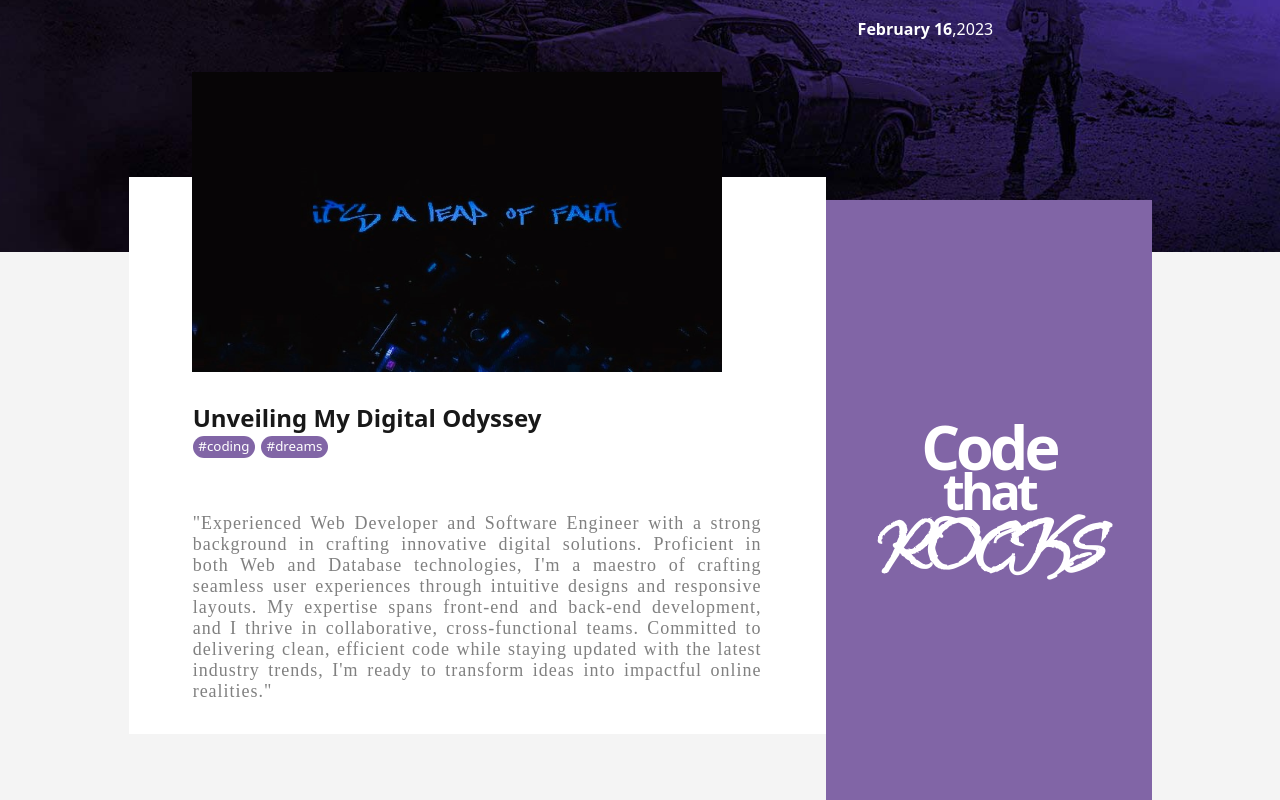
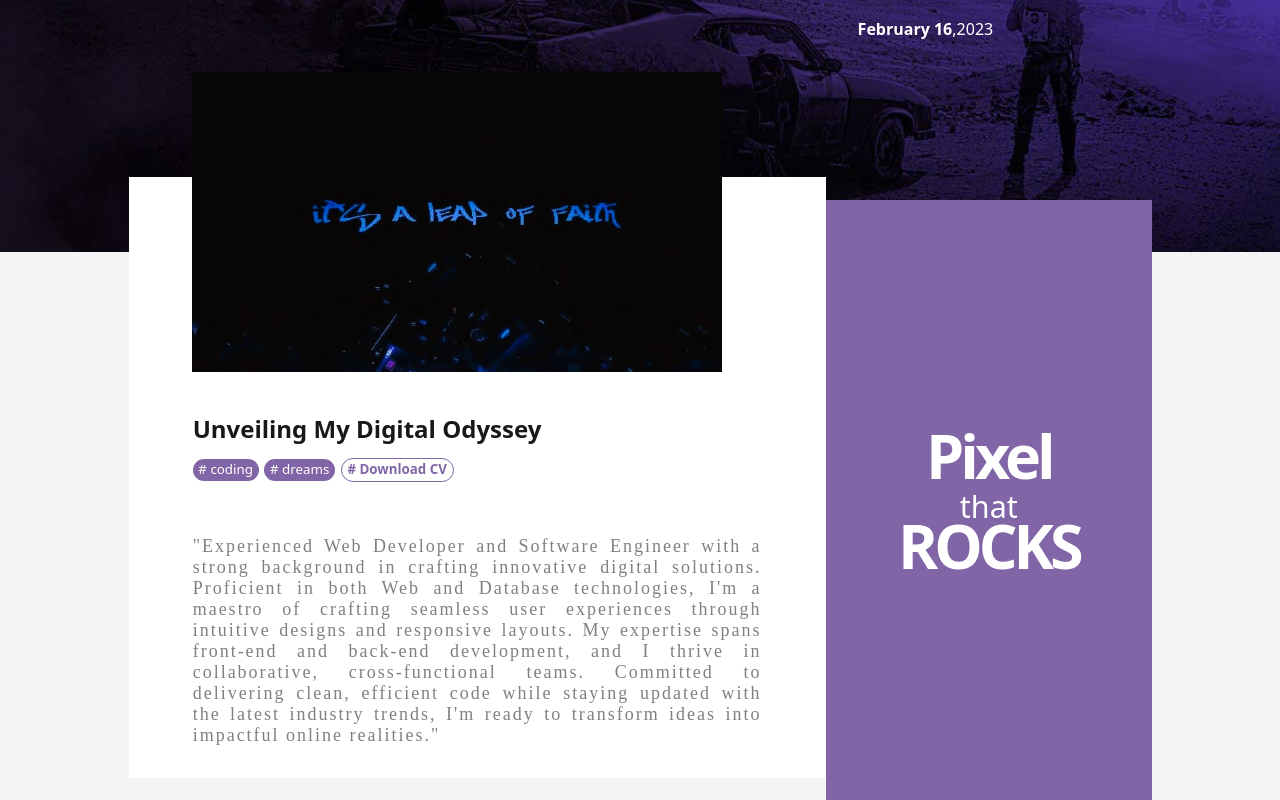
Before and after one commit to Abinesh-A/mrabi, a Next.js app: page /components/Os in a window 1280 px wide. Shown: the part 548-1348 px from the top of the page. Built offline with nearby package versions, Linux system fonts and the light colour scheme.

Commit message:
text_change_effect

```diff
--- a/src/pages/components/Os.js
+++ b/src/pages/components/Os.js
@@ -3,6 +3,7 @@ import localFont from "@next/font/local";
 import Image from "next/image";
 import quote from "../../img/quote_1.jpg";
 import Link from "next/link";
+import { useEffect, useState } from "react";
 // import { useEffect, useRef, useState } from "react";
 
 const w_italic = localFont({
@@ -19,6 +20,18 @@ const Os = ({ wordsRef, wordsFun, projectFun, skillsFun, findUsFun }) => {
   var month = today.toLocaleString("default", { month: "long" });
   let day = today.getDate();
   let year = today.getFullYear();
+
+  const [text, setText] = useState("Code");
+
+  useEffect(() => {
+    const intervalId = setInterval(() => {
+      setText((prevText) => (prevText === "Code" ? "Pixel" : "Code"));
+    }, 5000);
+
+    return () => {
+      clearInterval(intervalId);
+    };
+  });
 
   // const containerRef = useRef(null);
   // const [shouldRotate, setShouldRotate] = useState(false);
@@ -79,8 +92,13 @@ const Os = ({ wordsRef, wordsFun, projectFun, skillsFun, findUsFun }) => {
                   <h2>Unveiling My Digital Odyssey</h2>
                 </div>
                 <div>
-                  <span className={styles.about_tag}>#coding</span>
-                  <span className={styles.about_tag}>#dreams</span>
+                  <span className={styles.about_tag}># coding</span>
+                  <span className={styles.about_tag}># dreams</span>
+                  <span className={styles.about_tag_cv}>
+                    <Link href="/api/pdf" download target="_blank">
+                      # Download CV
+                    </Link>
+                  </span>
                 </div>
                 <div className={styles.about_text}>"Experienced Web Developer and Software Engineer with a strong background in crafting innovative digital solutions. Proficient in both Web and Database technologies, I'm a maestro of crafting seamless user experiences through intuitive designs and responsive layouts. My expertise spans front-end and back-end development, and I thrive in collaborative, cross-functional teams. Committed to delivering clean, efficient code while staying updated with the latest industry trends, I'm ready to transform ideas into impactful online realities."</div>
               </div>
@@ -124,13 +142,11 @@ const Os = ({ wordsRef, wordsFun, projectFun, skillsFun, findUsFun }) => {
                 ,{year}
               </div>
               <div className={styles.about_box_2}>
-                <div>Code</div>
+                <div>{text}</div>
                 <div>
                   <small>that</small>
                 </div>
-                <div style={{ marginTop: "7%" }} className={w_italic.className}>
-                  ROCKS
-                </div>
+                <div>ROCKS</div>
               </div>
             </div>
           </div>
--- a/src/styles/Os.module.css
+++ b/src/styles/Os.module.css
@@ -65,6 +65,7 @@
 
 .about_head {
   color: rgba(0, 0, 0, 0.906);
+  margin: 2% 0 2%;
   font-family: system-ui, -apple-system, BlinkMacSystemFont, "Segoe UI", Roboto, Oxygen, Ubuntu, Cantarell, "Open Sans", "Helvetica Neue", sans-serif;
 }
 
@@ -77,11 +78,20 @@
   font-size: smaller;
 }
 
+.about_tag_cv{
+  color: #8165a6;
+  margin-right: 1%;
+  padding: 0.2% 1% 0.5%;
+  border-radius: 50px;
+  font-weight: 700;
+  font-size: smaller;
+  border: 1px solid  #8165a6;
+}
 .about_text {
   margin: 10% 0 0 0;
   font-size: large;
   color: gray;
-  letter-spacing: 1px;
+  letter-spacing: 2px;
   font-family: "Times New Roman", Times, serif;
 }
 
@@ -95,10 +105,15 @@
   align-items: center;
   font-size: calc(45px + 2vmin);
   font-weight: 700;
-  line-height: 40px;
+  line-height: 39px;
   letter-spacing: -4px;
 }
-
+.about_box_2 small{
+  font-size: 50%;
+  font-weight: 200;
+  line-height: -50px;
+  letter-spacing: 0;
+}
 .w_nav {
   height: 500px;
   background: #d83f87;
```
